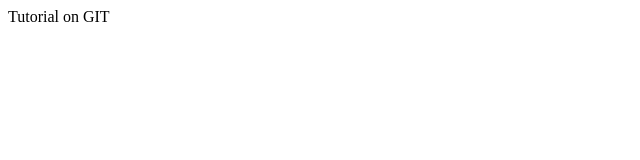
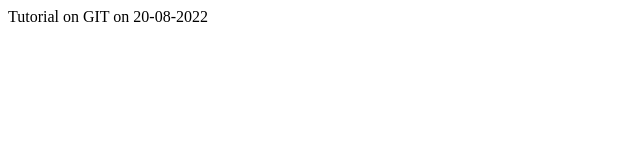
Before and after one commit to gbollykenturkey456/test20-08-2022, a plain HTML site: page index.html in a window 1280 px wide. Shown: the whole page, without its empty margins (0-640 px from the left). Drawn offline with Linux system fonts and the light colour scheme.

Commit message:
Update index.html

```diff
--- a/index.html
+++ b/index.html
@@ -7,6 +7,7 @@
     <title>Document</title>
 </head>
 <body>
-    <div> Tutorial on GIT </div>
+    <div> Tutorial on GIT on 20-08-2022 </div>
+
 </body>
 </html>
```
